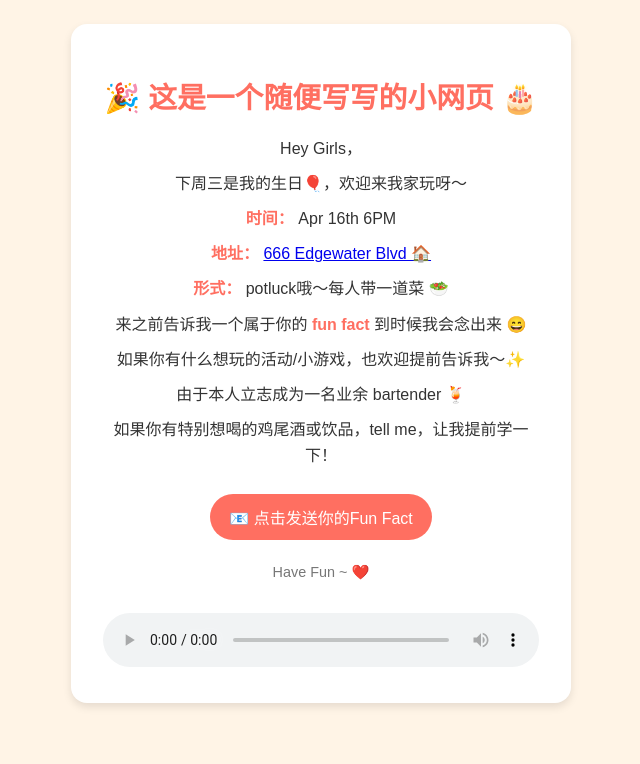
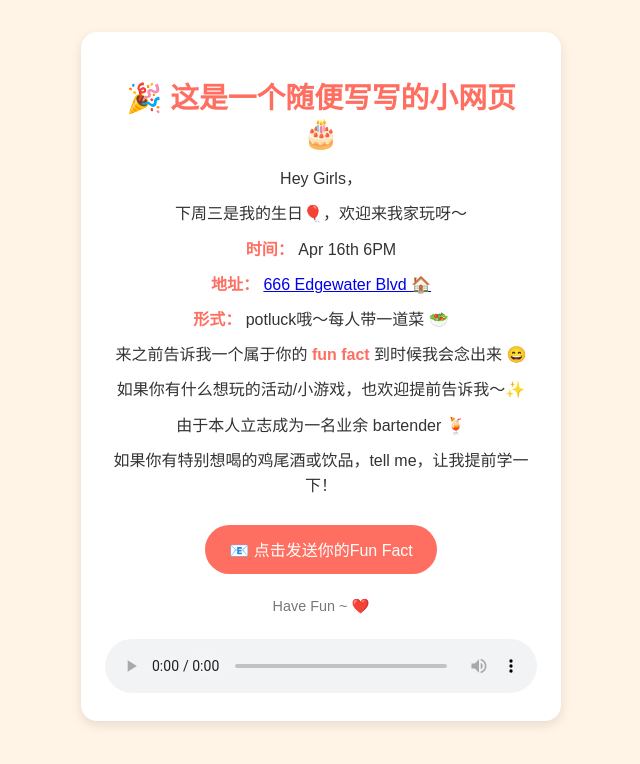
Before and after one commit to sslsl/hbd-invite, a plain HTML site: page bd_invite.html in a window 1280 px wide. Shown: the whole page, without its empty margins (319-959 px from the left). Drawn offline with Linux system fonts and the light colour scheme.

Commit message:
Update bd_invite.html

```diff
--- a/bd_invite.html
+++ b/bd_invite.html
@@ -12,7 +12,7 @@
       font-family: "Arial", sans-serif;
       background: #fff4e6;
       margin: 0;
-      padding: 1.5rem 1rem;
+      padding: 0;
       display: flex;
       justify-content: center;
       align-items: flex-start;
@@ -20,16 +20,18 @@
     }
     .card {
       background: white;
-      padding: 2rem;
+      padding: 1.5rem;
       border-radius: 1rem;
-      box-shadow: 0 4px 8px rgba(0,0,0,0.1);
-      max-width: 500px;
-      width: 100%;
+      box-shadow: 0 4px 12px rgba(0,0,0,0.1);
+      max-width: 480px;
+      width: 90%;
       text-align: center;
+      margin: 2rem auto;
     }
     h1 {
       color: #ff6f61;
       font-size: 1.8rem;
+      margin-bottom: 1rem;
     }
     p {
       font-size: 1rem;
@@ -48,7 +50,7 @@
     }
     .button {
       margin-top: 1rem;
-      padding: 0.7rem 1.2rem;
+      padding: 0.8rem 1.5rem;
       background-color: #ff6f61;
       color: white;
       border: none;
@@ -63,26 +65,29 @@
       background-color: #e95a4f;
     }
     audio {
-      margin-top: 2rem;
+      margin-top: 1.5rem;
       width: 100%;
     }
 
-    /* 响应式优化（小屏设备） */
-    @media screen and (max-width: 400px) {
-      .card {
-        padding: 1.2rem;
-      }
+    @media (max-width: 480px) {
       h1 {
         font-size: 1.5rem;
       }
       p {
         font-size: 0.95rem;
       }
+      .card {
+        padding: 1.2rem;
+      }
+      .button {
+        font-size: 0.95rem;
+        padding: 0.7rem 1.2rem;
+      }
     }
   </style>
 </head>
 <body>
- <div class="card">
+  <div class="card">
     <h1>🎉 这是一个随便写写的小网页 🎂</h1>
     <p>Hey Girls，</p>
     <p>下周三是我的生日🎈，欢迎来我家玩呀～</p>
```
